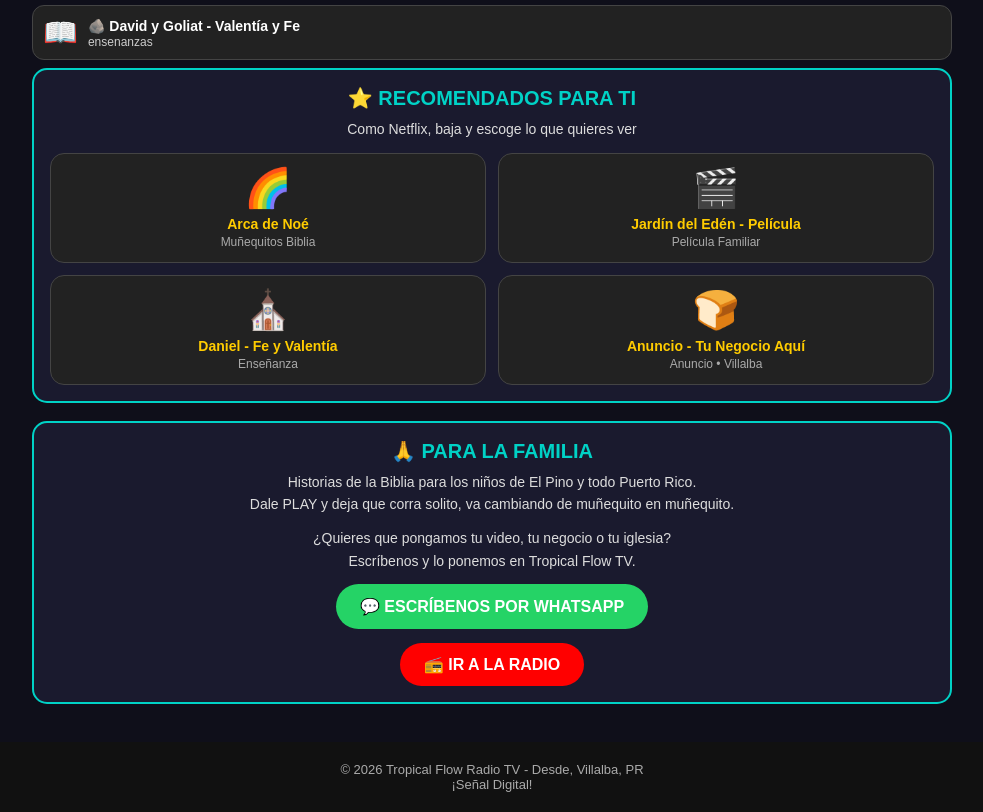
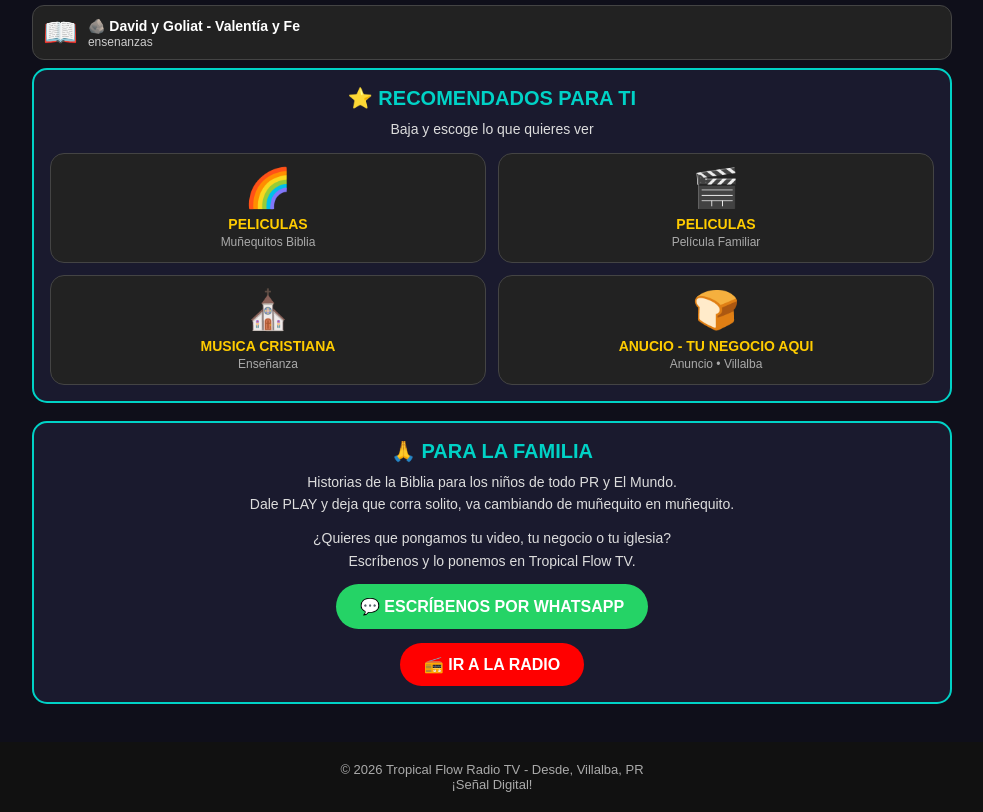
Before and after one commit to cartajo/-tropicalflow, a plain HTML site: page tv.html in a window 1280 px wide. Shown: the part 1215-2027 px from the top of the page, without its empty margins (148-1131 px from the left). Drawn offline with Linux system fonts and the light colour scheme.

Commit message:
Update tv.html

```diff
--- a/tv.html
+++ b/tv.html
@@ -75,18 +75,18 @@
 
   <div class="card">
     <h3>⭐ RECOMENDADOS PARA TI</h3>
-    <p>Como Netflix, baja y escoge lo que quieres ver</p>
+    <p>Baja y escoge lo que quieres ver</p>
     <div class="recomendados">
-      <div class="rec" onclick="verVideo(0)"><span>🌈</span><b>Arca de Noé</b><small>Muñequitos Biblia</small></div>
-      <div class="rec" onclick="verVideo(4)"><span>🎬</span><b>Jardín del Edén - Película</b><small>Película Familiar</small></div>
-      <div class="rec" onclick="verVideo(6)"><span>⛪</span><b>Daniel - Fe y Valentía</b><small>Enseñanza</small></div>
-      <div class="rec" onclick="verVideo(7)"><span>🍞</span><b>Anuncio - Tu Negocio Aquí</b><small>Anuncio • Villalba</small></div>
+      <div class="rec" onclick="verVideo(0)"><span>🌈</span><b>PELICULAS</b><small>Muñequitos Biblia</small></div>
+      <div class="rec" onclick="verVideo(4)"><span>🎬</span><b> PELICULAS</b><small>Película Familiar</small></div>
+      <div class="rec" onclick="verVideo(6)"><span>⛪</span><b>MUSICA CRISTIANA</b><small>Enseñanza</small></div>
+      <div class="rec" onclick="verVideo(7)"><span>🍞</span><b>ANUCIO - TU NEGOCIO AQUI</b><small>Anuncio • Villalba</small></div>
     </div>
   </div>
 
   <div class="card">
     <h3>🙏 PARA LA FAMILIA</h3>
-    <p>Historias de la Biblia para los niños de El Pino y todo Puerto Rico.<br>Dale PLAY y deja que corra solito, va cambiando de muñequito en muñequito.</p>
+    <p>Historias de la Biblia para los niños de todo PR y El Mundo.<br>Dale PLAY y deja que corra solito, va cambiando de muñequito en muñequito.</p>
     <p style="margin-top:12px;">¿Quieres que pongamos tu video, tu negocio o tu iglesia?<br>Escríbenos y lo ponemos en Tropical Flow TV.</p>
     <a class="whatsapp" href="https://wa.me/19393142657">💬 ESCRÍBENOS POR WHATSAPP</a>
     <br><a class="btn" href="index.html">📻 IR A LA RADIO</a>
```
